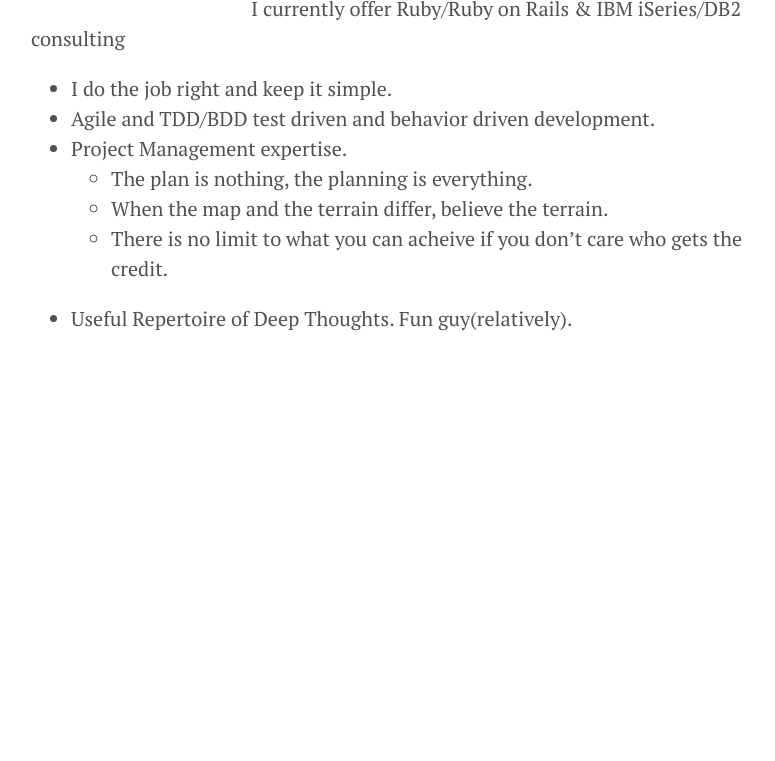
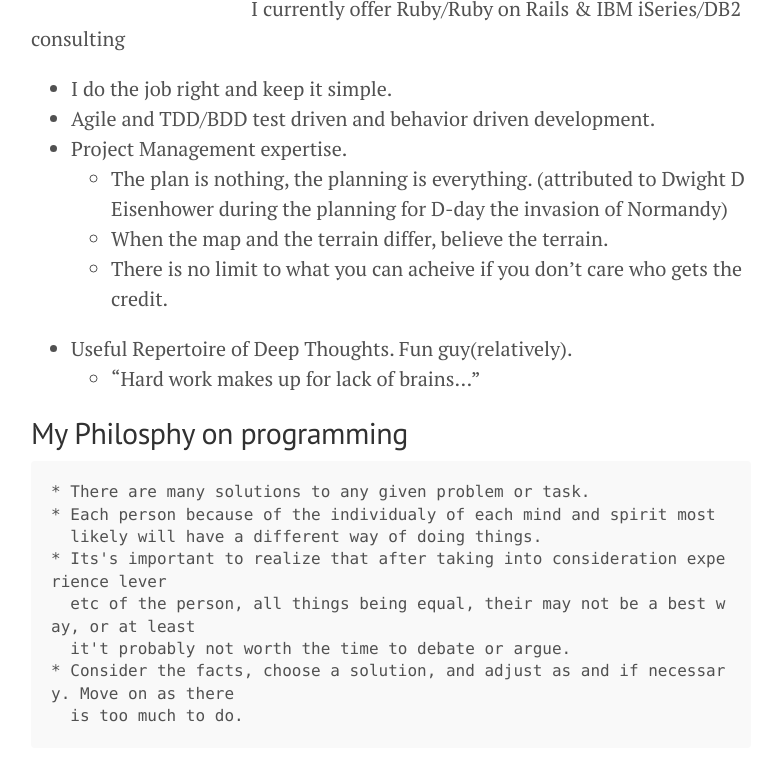
Before and after one commit to eaglerockdude/oldeaglerockdude.github.io, a Jekyll site: the page built from about.md, in a window 1280 px wide, cut to the strip 586-1414 px from the top of the page. Shown: the top 761 px of the strip, without its empty margins (249-1024 px from the left). Built offline with Jekyll 4.4.1, drawn with Linux system fonts in a browser that asks for light colours; Markdown is read by kramdown in place of the engine named in the settings; before the commit the page ends 1000 px from its top, so only the background shows below that.

```diff
--- a/about.md
+++ b/about.md
@@ -19,7 +19,18 @@ I currently offer Ruby/Ruby on Rails & IBM iSeries/DB2 consulting
 * I do the job right and keep it simple.
 * Agile and TDD/BDD test driven and behavior driven development.
 * Project Management expertise.
-    * The plan is nothing, the planning is everything.
+    * The plan is nothing, the planning is everything. (attributed to Dwight D Eisenhower during the planning for D-day the invasion of Normandy)
     * When the map and the terrain differ, believe the terrain.
     * There is no limit to what you can acheive if you don't care who gets the credit.
 * Useful Repertoire of Deep Thoughts.  Fun guy(relatively).
+    * "Hard work makes up for lack of brains..."
+
+## My Philosphy on programming
+    * There are many solutions to any given problem or task.
+    * Each person because of the individualy of each mind and spirit most
+      likely will have a different way of doing things.
+    * Its's important to realize that after taking into consideration experience lever
+      etc of the person, all things being equal, their may not be a best way, or at least
+      it't probably not worth the time to debate or argue.
+    * Consider the facts, choose a solution, and adjust as and if necessary. Move on as there
+      is too much to do.
```
Also changed, not shown: _posts/2017-01-01-gnubeginning.md (added, +74 -0 lines), javascript.md (+13 -2 lines).
